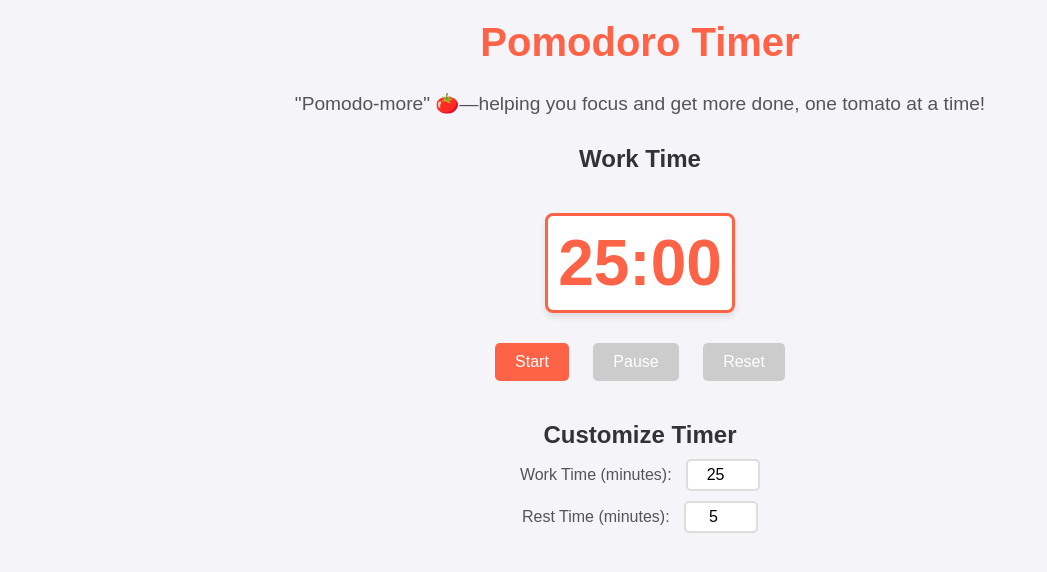
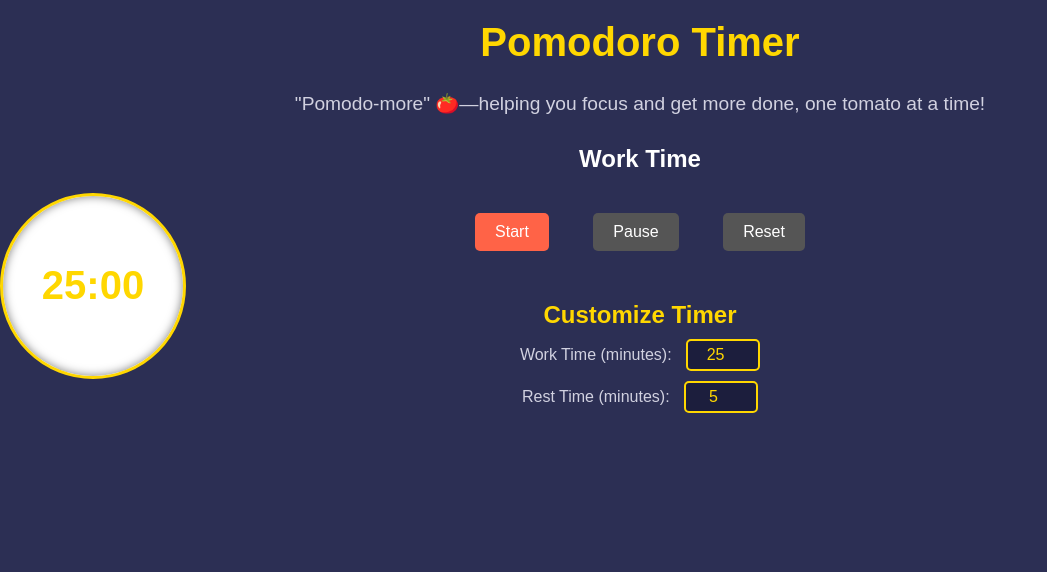
Before and after one commit to Aryan0616/Productinate, a plain HTML site: page prod-tools/pomodoro.html in a window 1280 px wide. Shown: the whole page, without its empty margins (0-1047 px from the left). Drawn offline with Linux system fonts and the light colour scheme.

Commit message:
Update pomodoro.css

```diff
--- a/prod-tools/pomodoro.css
+++ b/prod-tools/pomodoro.css
@@ -3,59 +3,79 @@ body {
     margin: 0;
     padding: 0;
     text-align: center;
-    background-color: #f4f4f9;
-    color: #333;
+    background-color: #2c2f54;
+    color: #ffffff;
 }
 
 h1 {
     font-size: 2.5rem;
     margin-top: 20px;
-    color: #ff6347;
+    color: #ffd700; /* Bright gold */
 }
 
 p {
     font-size: 1.2rem;
     margin-bottom: 30px;
-    color: #555;
+    color: #d1d1e0; /* Light grayish-blue */
 }
 
+/* Circular Progress Bar */
+#progress-circle {
+    position: relative;
+    width: 200px;
+    height: 200px;
+    margin: 3px auto;
+    background: conic-gradient(
+        #4caf50 10%,   /* Green for progress */
+        #ffffff 10%    /* White for remaining */
+    );
+    border-radius: 50%;
+    display: flex;
+    align-items: center;
+    justify-content: center;
+    box-shadow: 0 4px 8px rgba(0, 0, 0, 0.3);
+}
 
 #timer-display {
-    font-size: 4rem;
+    position: absolute;
+    width: 180px;
+    height: 180px;
+    background-color: #ffffff; /* Dark purple */
+    border-radius: 50%;
+    display: flex;
+    align-items: center;
+    justify-content: center;
+    font-size: 2.5rem;
     font-weight: bold;
-    color: #ff6347;
-    margin: 20px 0;
-    padding: 10px;
-    border: 3px solid #ff6347;
-    border-radius: 8px;
-    display: inline-block;
-    background-color: #fff;
-    box-shadow: 0 4px 6px rgba(0, 0, 0, 0.1);
+    color: #ffd700; /* Gold */
+    border: 3px solid #ffd700; /* Matching gold border */
+    box-shadow: inset 0 0 10px rgba(0, 0, 0, 0.5);
 }
 
-
+/* Timer Controls */
 .timer-controls button {
+    position: relative;
     font-size: 1rem;
     padding: 10px 20px;
-    margin: 10px;
+    margin: 20px;
     border: none;
     border-radius: 5px;
-    background-color: #ff6347;
-    color: #fff;
+    background-color: #ff6347; /* Bright orange */
+    color: #ffffff; /* White text */
     cursor: pointer;
     transition: background-color 0.3s;
 }
 
 .timer-controls button:disabled {
-    background-color: #ccc;
+    background-color: #555555; /* Neutral gray */
     cursor: not-allowed;
 }
 
 .timer-controls button:hover:not(:disabled) {
-    background-color: #ff4500;
+    background-color: #e5533b; /* Darker orange on hover */
 }
 
-
+/* Timer Settings */
 .timer-settings {
     margin-top: 30px;
     text-align: center;
@@ -63,7 +83,7 @@ p {
 
 .timer-settings h3 {
     font-size: 1.5rem;
-    color: #333;
+    color: #ffd700; /* Gold */
     margin-bottom: 10px;
 }
 
@@ -71,7 +91,7 @@ p {
     display: block;
     margin: 10px 0;
     font-size: 1rem;
-    color: #555;
+    color: #d1d1e0; /* Light grayish-blue */
 }
 
 .timer-settings input {
@@ -79,17 +99,18 @@ p {
     padding: 5px;
     width: 60px;
     text-align: center;
-    border: 2px solid #ddd;
+    border: 2px solid #ffd700; /* Gold border */
     border-radius: 5px;
     margin-left: 10px;
+    background-color: #1c1e3d; /* Dark purple */
+    color: #ffd700; /* Gold text */
     transition: border-color 0.3s;
 }
 
 .timer-settings input:focus {
-    border-color: #ff6347;
+    border-color: #ff6347; /* Orange focus border */
     outline: none;
 }
-
 
 @media (max-width: 768px) {
     h1 {
```
